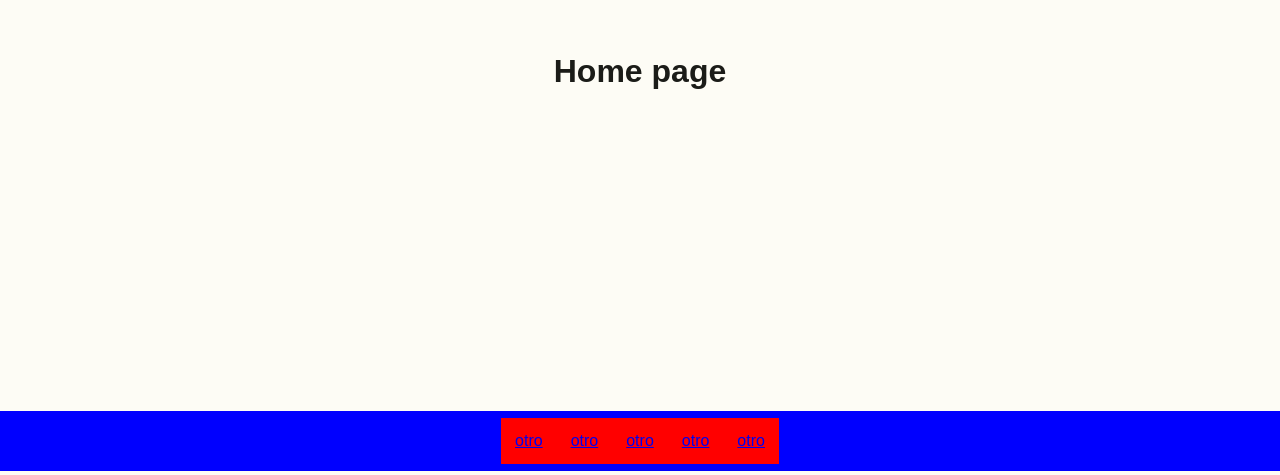
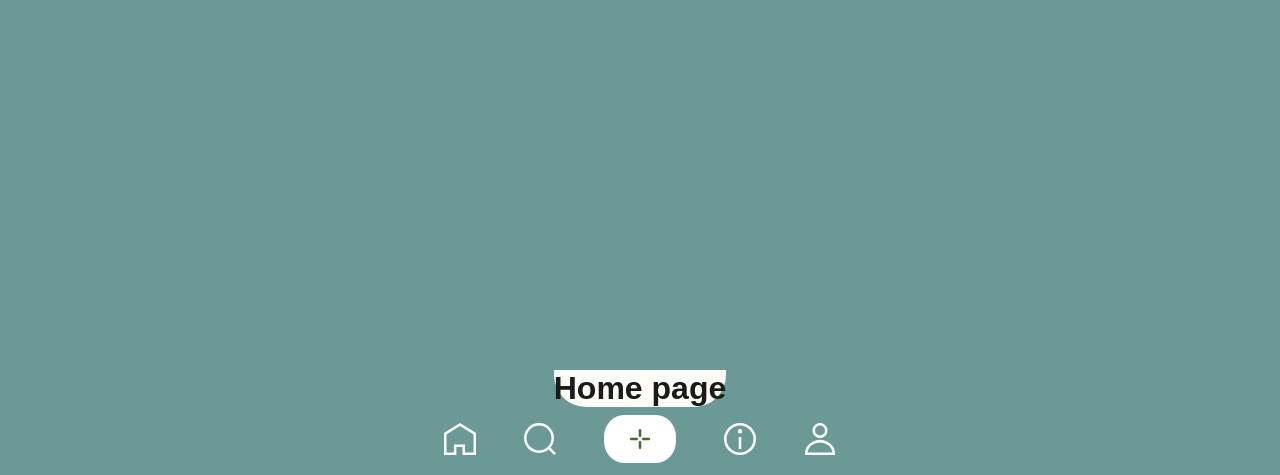
Before and after one commit to jvpradilla/NeG, a Next.js app in the folder frontend/: page / in a window 1280 px wide. Shown: the part 329-804 px from the top of the page. Built offline with nearby package versions, Linux system fonts and the light colour scheme.

Commit message:
NavigationBar

```diff
--- a/frontend/app/globals.css
+++ b/frontend/app/globals.css
@@ -8,9 +8,15 @@
 body {
   display: flex;
   height: 100vh;
-  align-items: center;
   justify-content: center;
-  background-color: #fdfcf5;
+  background-color: #6b9996;
   color: #1b1c18;
   font-size: 16px;
 }
+
+main {
+  position: absolute;
+  bottom: 64px;
+  background-color: #FEFCF6;
+  border-radius: 0px 0px 32px 32px;
+}
--- a/frontend/app/layout.tsx
+++ b/frontend/app/layout.tsx
@@ -17,11 +17,14 @@ export default function RootLayout({children,}: {children: React.ReactNode}) {
       </head>
       <body>
         <header>
-          <NavigationBar />
+
         </header>
         <main>
           {children}
         </main>
+        <footer>
+          <NavigationBar />
+        </footer>
       </body>
     </html>
   );
--- a/frontend/components/NavigationBar.module.css
+++ b/frontend/components/NavigationBar.module.css
@@ -1,24 +1,23 @@
 .container {
-  background-color: blue;
   position: absolute;
   width: 100%;
-  height: 60px;
+  height: 64px;
   bottom: 0;
   left: 0;
   display: flex;
   justify-content: center;
-  align-items: center;
 }
 
 .navigation {
-  background-color: aqua;
+  background-color:  #6b9996;
   position: absolute;
+  border-radius: 0px 0px 32px 32px;
+  padding: 0px 24px;
 }
 
 .navigation_item {
-  background-color: red;
   display: inline-block;
-  text-align: center;
-  padding: 14px;
   text-decoration: none;
+  vertical-align: middle;
+  padding: 8px 24px;
 }
--- a/frontend/components/NavigationBar.tsx
+++ b/frontend/components/NavigationBar.tsx
@@ -4,25 +4,53 @@ import Link from "next/link";
 
 const links = [{
     label: "Home",
-    icon: '',
+    icon: `<svg width="32" height="32" viewBox="0 0 32 32" style="fill:none;stroke:#ffffff;stroke-width:2.5;stroke-dasharray:none">
+            <path d="M 15.911349,1.4716123 1.25,10.665044 v 20.026458 h 9.836557 l 0.06094,-7.926073 h 8.637333 v 7.984628 h 10.965225 v -20.14357 z"/>
+          </svg>`,
     route: "/"
   }, {
     label: "Find",
-    icon: "",
+    icon: `<svg width="32" height="32" viewBox="0 0 32 32" style="fill:none;stroke:#ffffff;stroke-width:2.5;stroke-dasharray:none">
+            <ellipse cx="15.0" cy="15.0" rx="13.749958" ry="13.749959" />
+            <path d="m 24.970393,24.84234 6.082532,6.274612" />
+          </svg>`,
     route: "/find"
   }, {
     label: "New",
-    icon: "",
+    icon: `<svg width="72" height="48" viewBox="0 0 72 48" style="fill:none;stroke:#496727;stroke-width:2.5;stroke-dasharray:none;stroke-linecap:round">
+            <rect width="72" height="48" x="0" y="0" rx="19.799999" ry="22" style="fill:#ffffff;stroke:none" />
+            <g transform="translate(-3.9999995)">
+              <path d="m 40,15.249787 v 5.500426" />
+              <path d="m 40,27.249786 v 5.500427" />
+              <path d="M 48.750213,24 H 43.249786" />
+              <path d="M 36.750213,24 H 31.249786" />
+            </g>
+          </svg>`,
     route: "/new"
   }, {
     label: "Info",
-    icon: "",
+    icon: `<svg width="32" height="32" viewBox="0 0 32 32" style="fill:none;stroke:#ffffff;stroke-width:2.5;stroke-dasharray:none">
+            <ellipse cx="15.99996" cy="15.999961" rx="14.74996" ry="14.749961" />
+            <circle cx="15.99996" cy="8.2648678" r="1.0002025" />
+            <path d="m 15.99996,14.085863 v 12.03701" />
+          </svg>`,
     route: "/info"
   }, {
     label: "User",
-    icon: "",
+    icon: `<svg width="32" height="32" viewBox="0 0 32 32" style="fill:none;stroke:#ffffff;stroke-width:2.5;stroke-dasharray:none">
+            <circle cx="16" cy="7.4999576" r="6.2499576" />
+            <path d="m -2.2498913,-30.75 a 13.750109,12.496143 0 0 1 -6.8750543,10.821978 13.750109,12.496143 0 0 1 -13.7501084,0 A 13.750109,12.496143 0 0 1 -29.750109,-30.75 H -16 Z" transform="scale(-1)" />
+          </svg>`,
     route: "/user"
 }];
+
+//<Link href={route}><div dangerouslySetInnerHTML={{ __html: icon }} style={{fill:"none", stroke:"#ffffffcc", strokeWidth:2.5, strokeDasharray:"none"}}/></Link>
+// Primary color: #496727
+// Secondary color: #8a9579
+// Tertiary color: #6b9996
+// Neutral color: #91918b
+// Background color: #FEFCF6
+// Background section color: #4967270d
 
 export default function NavigationBar () {
   return (
@@ -31,8 +59,7 @@ export default function NavigationBar () {
         <ul>
           {links.map(({label, route, icon}) => (
             <li key={route} className={styles.navigation_item}>
-              <Link href={route}>otro</Link>
-              {icon}
+              <Link href={route}><div dangerouslySetInnerHTML={{ __html: icon }}/></Link>
             </li>
           ))}
         </ul>
```
